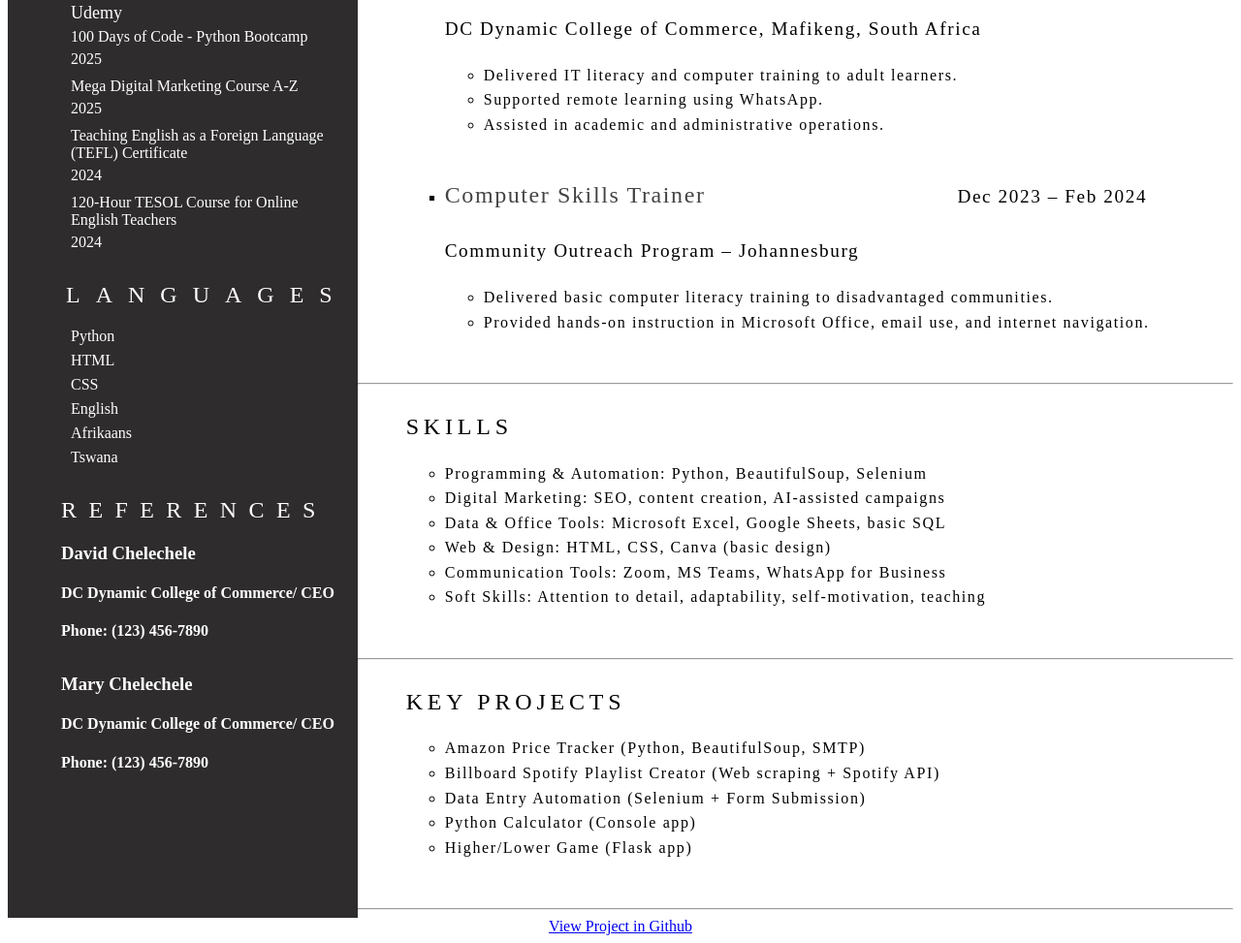
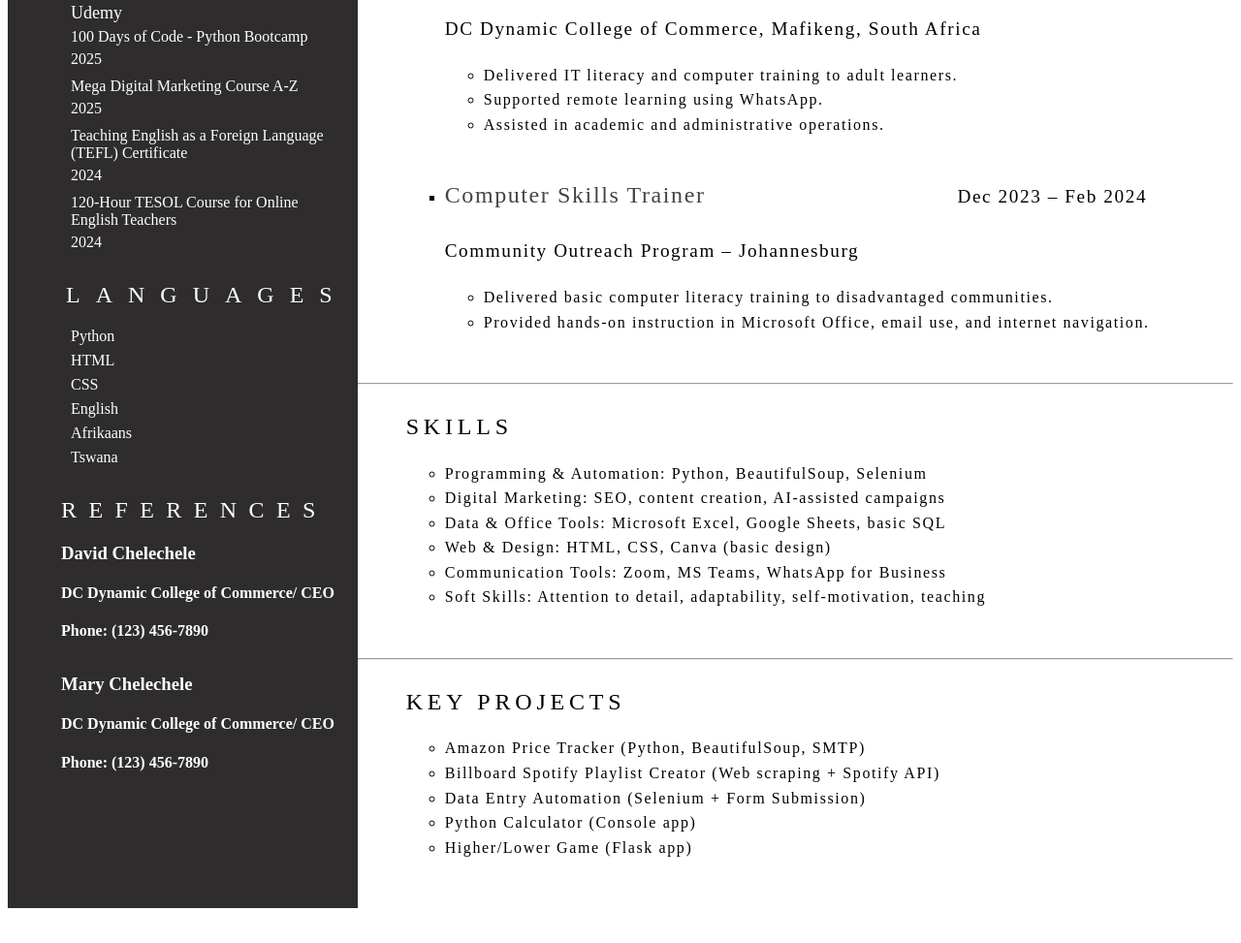
Before and after one commit to Katiehey/Kutlwano-Melamu-Resume-Elevated, a plain HTML site: page index.html in a window 1280 px wide. Shown: the part 633-1606 px from the top of the page at 97% size. After the commit the page ends 1578 px from the top, so only its background shows below. Drawn offline with Linux system fonts and the light colour scheme.

Commit message:
force rebuild

```diff
--- a/index.html
+++ b/index.html
@@ -185,13 +185,13 @@ teaching</li>
                     <li style="font-size: 1rem; letter-spacing: 0.1rem;">Higher/Lower Game (Flask app)</li>
                 </ul>
                 </div>
-                <hr/>
+                <!--<hr/>-->
 
 
 
         </div>
     </div>
 
-<footer style="text-align: center;"><a href="https://katiehey.github.io/Katiehey/Kutlwano-Melamu-Resume-Elevated/">View Project in Github</a></footer>
+<!--<footer style="text-align: center;"><a href="https://github.com/Katiehey/Kutlwano-Melamu-Resume-Elevated">View Project in Github</a></footer>-->
 </body>
 </html>
```
